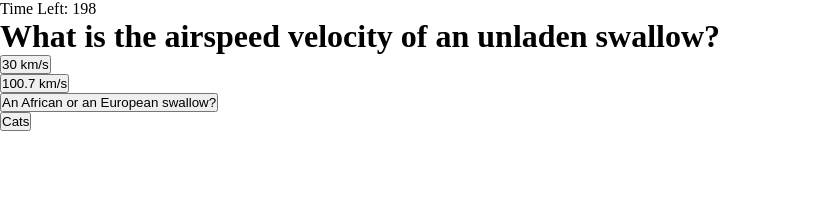
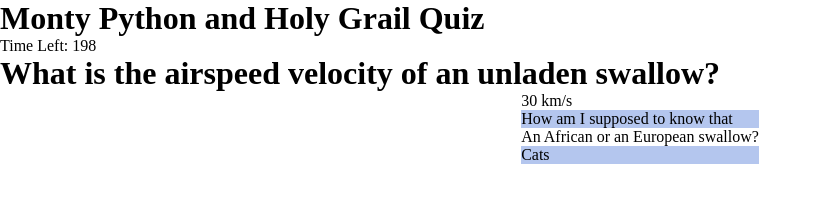
Before and after one commit to moonjunsain/code-quiz, a plain HTML site: page index.html in a window 1280 px wide. Both pictures are taken after a click on the button "Start". Shown: the whole page, without its empty margins (0-822 px from the left). Drawn offline with Linux system fonts and the light colour scheme.

Commit message:
Added styles to index.html, linked it to highScore.html when quiz is over

```diff
--- a/assets/css/style.css
+++ b/assets/css/style.css
@@ -4,6 +4,20 @@
     box-sizing: border-box;
 }
 
+
+ul li:nth-child(even){
+    background-color: #b4c6ee;
+}
+
+ul li {
+    cursor: pointer;
+}
+
+
+#options {
+    display: flex;
+    justify-content: center;
+}
 #option1 {
     display: none;
 }
--- /dev/null
+++ b/assets/js/highScoreScript.js
@@ -0,0 +1,5 @@
+var initials = localStorage.getItem('initials');
+var scores = localStorage.getItem('score');
+
+console.log(initials);
+console.log(scores);
--- a/assets/js/script.js
+++ b/assets/js/script.js
@@ -7,7 +7,7 @@ var questions = [
     "You have encountered a rabbit in front of a cave, what would you do?"
 ];
 var answerChoices = [
-    ["30 km/s", "100.7 km/s", "An African or an European swallow?", "Cats"],
+    ["30 km/s", "How am I supposed to know that", "An African or an European swallow?", "Cats"],
     ["What?", "Can you shut up", "NEE", "Gives shrubbery"],
     ["Blue", "The answer is not here", "Blue! oh wait yellowwww", "Why are you even asking?"],
     ["Go and give it a carrot and name it Charly", "RUN AWAY! RUN AWAY!", "Why am I infront of a cave?", "Okay these questions don't make sense"]
@@ -21,6 +21,7 @@ var correctAnswer = [
 ];
 var currentQuestion = 0;
 var timeInterval;
+var userInitials = "EMPTY";
 
 
 // All of our selectors
@@ -113,16 +114,20 @@ function endGame() {
     // display the score
     // hide the question
 
+
+    saveInitials();
+
 }
 
 
 function saveInitials(){
     // triggered when the user submitted their initials
     // save the scores and their initials to the local storage
-        // read (save them to another var) the exising score
-        // add the new scores to the end of the array
-        // now overwrite the scores with the new array
+    localStorage.setItem('initials', userInitials);
+    localStorage.setItem('score', timeLeft);
+
     // take the user to the highScore.html page
+    window.location.href = './assets/html/highScore.html';
 }
 
 // event listener to triger start function
--- a/index.html
+++ b/index.html
@@ -4,20 +4,27 @@
     <meta charset="UTF-8">
     <meta name="viewport" content="width=device-width, initial-scale=1.0">
     <link rel="stylesheet" href="./assets/css/style.css">
-    <title>Code Quiz</title>
+    <title>Monty Python and Holy Grail Quiz</title>
 </head>
 <body>
     <header>
+        <h1>Monty Python and Holy Grail Quiz</h1>
         <p id="time"></p>
     </header>
     <main>
         <h1 id="question">I'm a question</h1>
         <section id="questions"></section>
         <section id="options">
-            <button id="option1"></button>
+            <ul>
+                <li id="option1"></li>
+                <li id="option2"></li>
+                <li id="option3"></li>
+                <li id="option4"></li>
+            </ul>
+            <!-- <button id="option1"></button>
             <button id="option2"></button>
             <button id="option3"></button>
-            <button id="option4"></button>
+            <button id="option4"></button> -->
         </section>
         <button id="start">Start</button>
     </main>
```
Also changed, not shown: assets/html/highScore.html (+6 -1 lines), assets/css/highScoreStyle.css (added).
